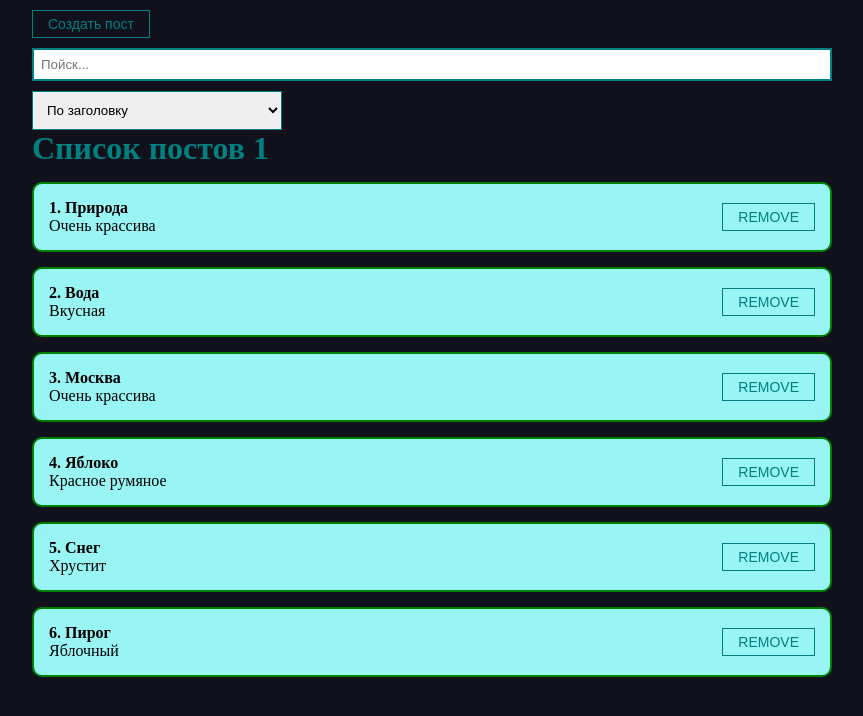
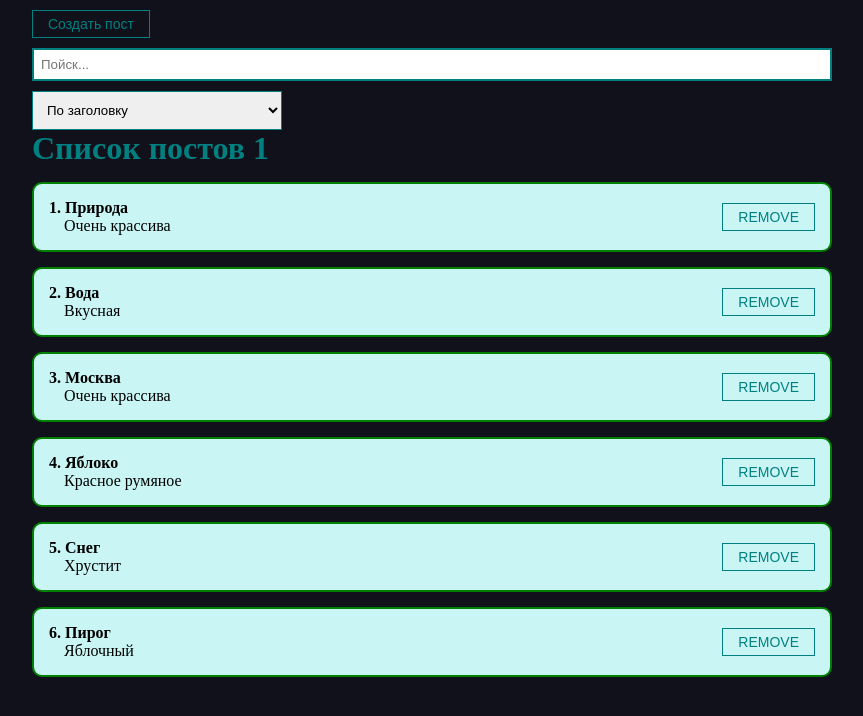
Before and after one commit to Kirill5010/ProjectReact, a React (Create React App) app: page / in a window 1280 px wide. Shown: the top 716 px of the page, without its empty margins (208-1071 px from the left). Built offline with nearby package versions, Linux system fonts and the light colour scheme.

Commit message:
modified

```diff
--- a/src/components/PostForm.jsx
+++ b/src/components/PostForm.jsx
@@ -10,7 +10,7 @@ const PostForm = ({create}) => {
    const addNuwPost = (e) => {
       e.preventDefault();
       const newPost = {
-        id: Date.now(),
+        id: Math.floor(Math.random() * 1000),
         title,
         subtitle
       }
--- a/src/components/PostItem.jsx
+++ b/src/components/PostItem.jsx
@@ -7,7 +7,7 @@ const PostItem = (props,) => {
       <div className='post'>
         <div className='post__contrnt'>
           <strong>{props.post.id}. {props.post.title}</strong>
-          <div>{props.post.subtitle}</div>
+          <div className="post__subtitle">{props.post.subtitle}</div>
         </div>
         <div className='post__btn'>
           <MyButton onClick={()=> props.remove(props.post)}>REMOVE</MyButton>
--- a/src/styles/App.css
+++ b/src/styles/App.css
@@ -20,10 +20,13 @@
    margin-top: 15px;
    justify-content: space-between;
    align-items: center;
-   background-color: rgb(153, 244, 244);
+   background-color: rgb(201, 245, 245);
 }
 .post-enter {
    opacity: 0;
+}
+.post__subtitle {
+   padding-left: 15px;
 }
 .post-enter-active {
    opacity: 1;
```
